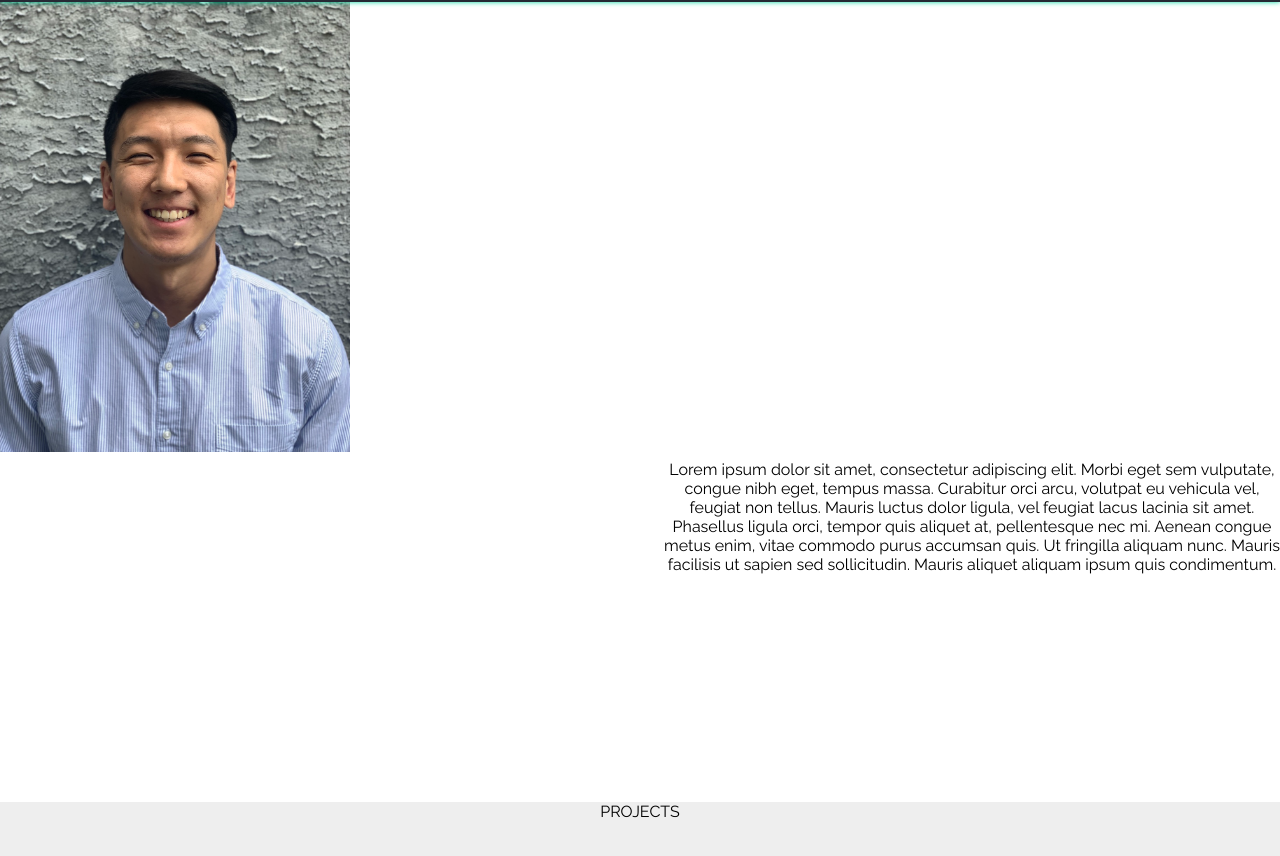
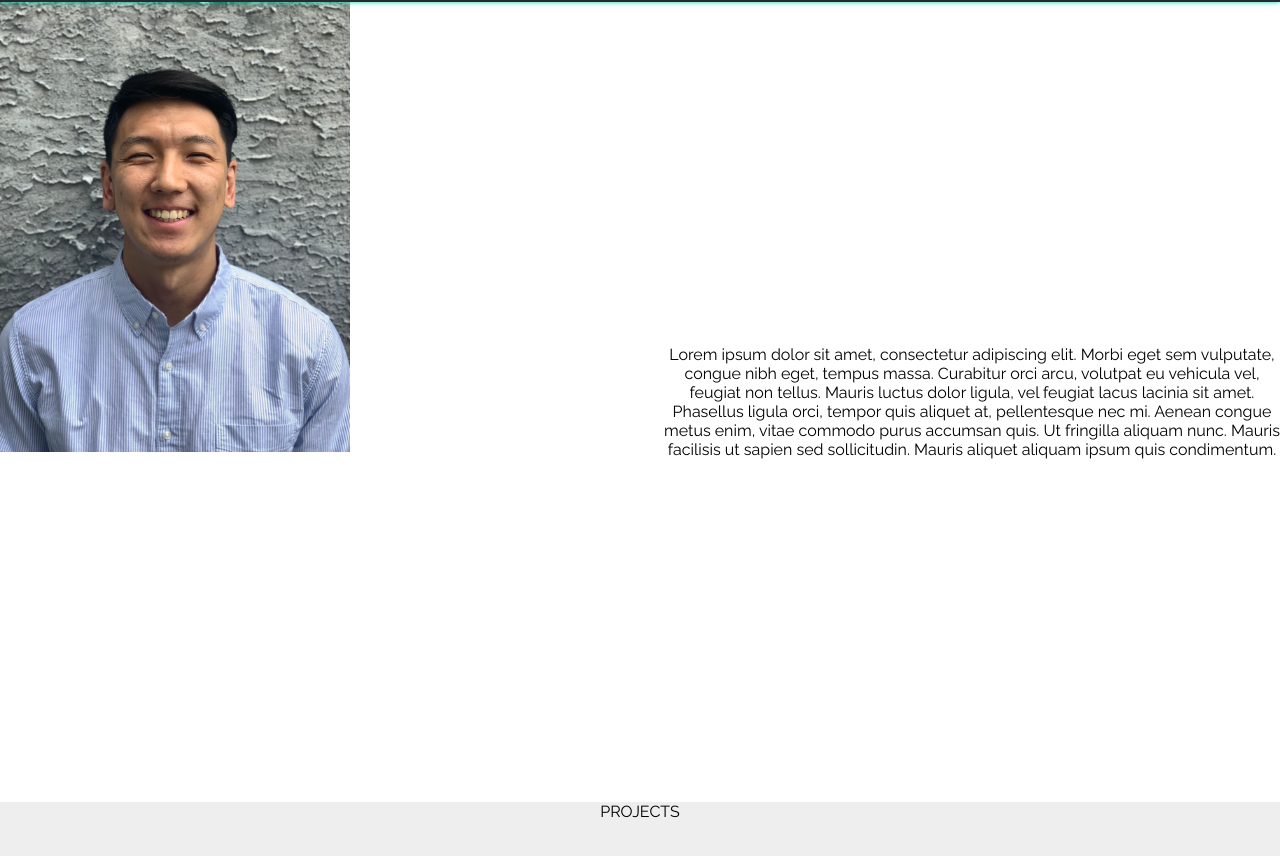
Before and after one commit to bkwon94/brian-kwon, a React app: page / in a window 1280 px wide. Shown: the part 852-1708 px from the top of the page. Built offline with nearby package versions, Linux system fonts and the light colour scheme.

Commit message:
Adjust positioning of items using CSS Grid

```diff
--- a/public/styles.css
+++ b/public/styles.css
@@ -98,7 +98,7 @@ body {
 @media screen and (min-width: 40em) {
   .about-container {
     grid-template-columns: repeat(4, 1fr);
-    grid-template-rows: 0.25fr 3fr 1fr;
+    grid-template-rows: 1fr 4fr;
     grid-gap: 4px;
   }
 }
@@ -132,32 +132,32 @@ body {
 #profile-image {
   height: 250px;
   width: 190px;
-  grid-column-start: 1;
-  grid-column-end: 3;
-  grid-row-start: 2;
-  grid-row-end: 4;
+  align-self: center;
+  justify-self: center;
 }
 
-@media screen and (min-width: 675px) {
+@media screen and (min-width: 40em) {
   #profile-image {
     height: 450px;
     width: 350px;
+    grid-column-start: 1;
+    grid-column-end: 3;
+    grid-row-start: 1;
+    grid-row-end: 3;
   }
 }
 
 #about-paragraph {
-  /* grid-column-start: 3;
-  grid-column-end: 5;
-  grid-row-start: 2;
-  grid-row-end: 4; */
+  align-self: center;
+  justify-self: center;
 }
 
 @media screen and (min-width: 40em) {
   #about-paragraph {
     grid-column-start: 3;
     grid-column-end: 5;
-    grid-row-start: 2;
-    grid-row-end: 4;
+    grid-row-start: 1;
+    grid-row-end: 3;
   }
 }
 
```
Also changed, not shown: public/bundle.js.
